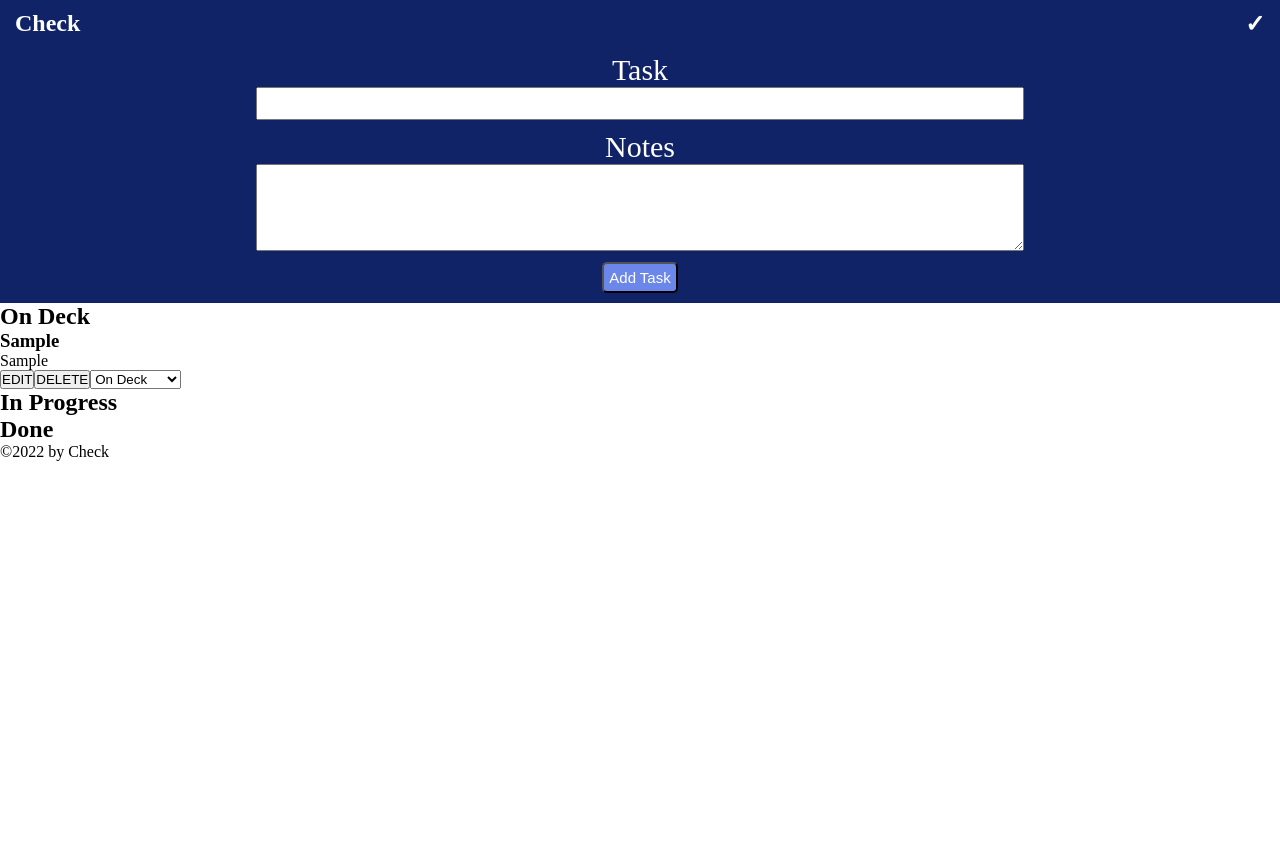
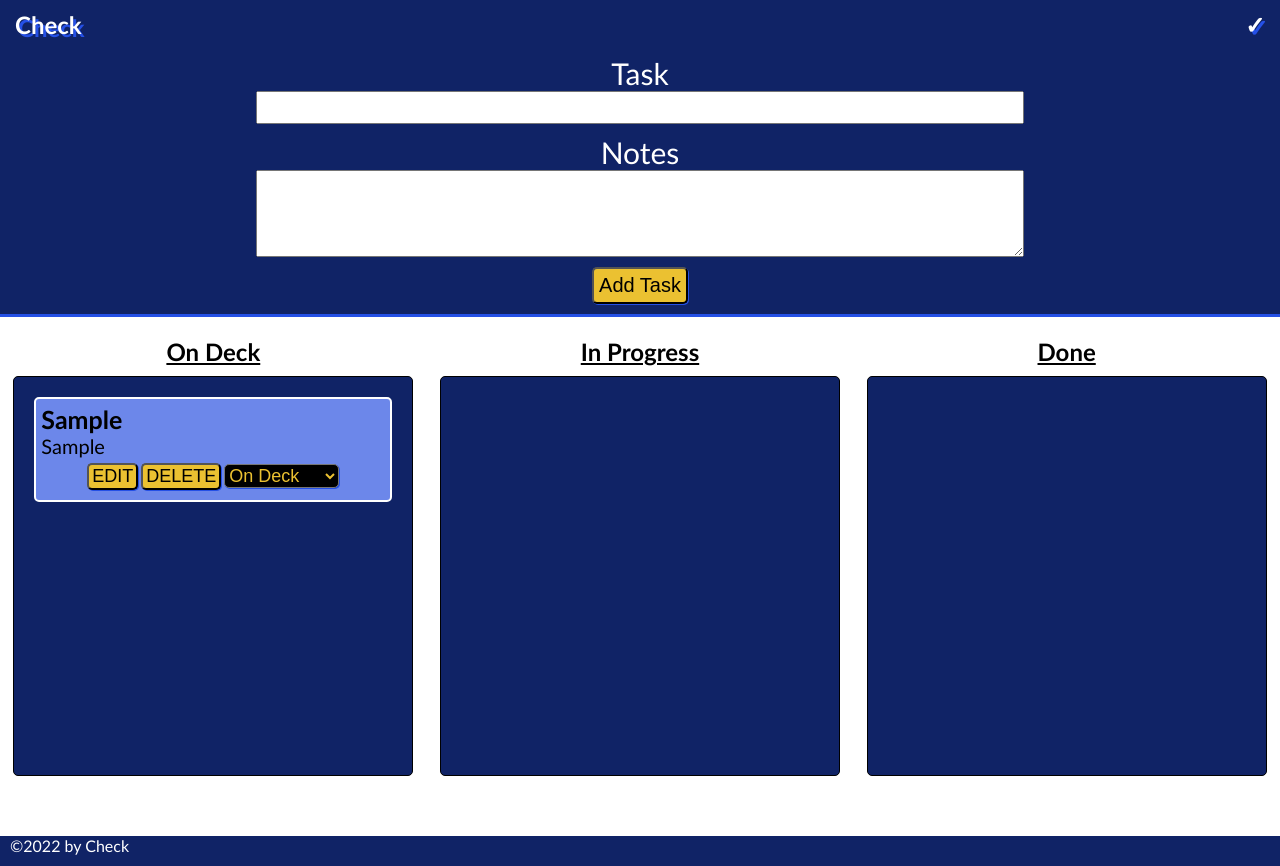
Before and after one commit to jamesIVdeveloper/check, a plain HTML site: page index.html in a window 1280 px wide. Both pictures are taken after typing "Sample", "Sample" into the empty fields and a click on the button "Add Task". Before the commit the page ends 800 px from the top, so only its background shows below. Drawn offline with nearby package versions, Linux system fonts and the light colour scheme.

Commit message:
style lists and fix moving task bug

```diff
--- a/assets/css/style.css
+++ b/assets/css/style.css
@@ -10,6 +10,12 @@
   --complimentary-color: #2550e6;
 }
 
+html,
+body {
+  height: 100%;
+  font-family: "Gill Sans", "Gill Sans MT", Calibri, "Trebuchet MS", sans-serif;
+}
+
 /* header */
 
 header {
@@ -20,6 +26,10 @@ header {
   background-color: var(--primary-color);
 }
 
+header h2 {
+  text-shadow: 3px 3px var(--complimentary-color);
+}
+
 /* task form */
 
 #create-new-task-form {
@@ -28,6 +38,7 @@ header {
   background-color: var(--primary-color);
   text-align: center;
   padding: 0 20% 10px 20%;
+  border-bottom: 3px solid var(--complimentary-color);
 }
 
 .form-item {
@@ -47,8 +58,117 @@ header {
 
 #add-task-btn {
   padding: 5px;
-  font-size: 15px;
+  font-size: 20px;
+  color: black;
+  border-radius: 5px;
+  background-color: #ebc131;
+  box-shadow: 1px 1px var(--complimentary-color);
+}
+
+/* main */
+
+main {
+  padding-bottom: 30px;
+}
+
+.lists {
+  display: flex;
+  justify-content: space-around;
+  flex-wrap: wrap;
+  padding: 20px 0;
+}
+
+.lists h2 {
+  text-align: center;
+  text-decoration: underline;
+}
+
+.on-deck,
+.in-progress,
+.done {
+  /* width: 400px;
+  min-height: 400px;
+  border: 1px solid black;
+  background-color: var(--secondary-color);
+  padding: 5px 10px;
+  margin: 10px;
+  border-radius: 5px; */
+}
+
+ul {
+  list-style: none;
+  padding: 0;
+  width: 400px;
+  min-height: 400px;
+  border: 1px solid black;
+  background-color: var(--primary-color);
+  padding: 10px 10px;
+  margin: 10px;
+  border-radius: 5px;
+}
+
+ul li {
+  background-color: var(--secondary-color);
+  border: 2px solid white;
+  border-radius: 5px;
+  padding: 5px 5px 10px 5px;
+  margin: 10px 10px;
+}
+
+.task h3 {
+  font-size: 25px;
+}
+
+.task span {
+  font-size: 20px;
+}
+
+.task-actions {
+  text-align: center;
+  margin-top: 5px;
+}
+
+.task-actions button {
+  font-size: 18px;
+  padding: 1px 3px;
+}
+
+.edit-btn {
+  color: black;
+  border-radius: 5px;
+  background-color: #ebc131;
+  box-shadow: 1px 1px var(--complimentary-color);
+}
+
+.delete-btn {
+  margin-left: 3px;
+  color: black;
+  border-radius: 5px;
+  background-color: #ebc131;
+  box-shadow: 1px 1px var(--complimentary-color);
+}
+
+.select-status {
+  font-size: 18px;
+  margin-left: 3px;
+  border-radius: 5px;
+  color: #ebc131;
+  background-color: black;
+  box-shadow: 1px 1px var(--complimentary-color);
+}
+
+/* footer */
+
+footer {
   color: white;
-  border-radius: 5px;
-  background-color: var(--secondary-color);
+  background-color: var(--primary-color);
+  height: 30px;
+  padding-left: 10px;
+  padding-top: -30px;
+  position: relative;
 }
+
+/* bigger screens */
+
+@media screen and (min-width: 980px) {
+}
--- a/assets/js/script.js
+++ b/assets/js/script.js
@@ -1,7 +1,7 @@
 var formEl = document.querySelector("#create-new-task-form");
 var onDeckEl = document.querySelector(".on-deck-list");
-var inProgressEl = document.querySelector(".in-progress");
-var doneEl = document.querySelector(".done");
+var inProgressEl = document.querySelector(".in-progress-list");
+var doneEl = document.querySelector(".done-list");
 var pageContentEl = document.querySelector(".page-content");
 
 var taskIdCounter = 0;
```
